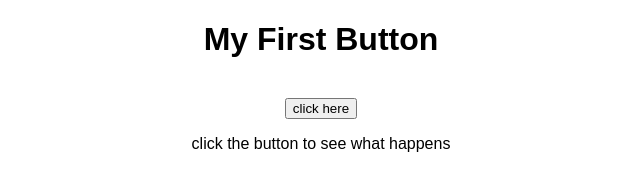
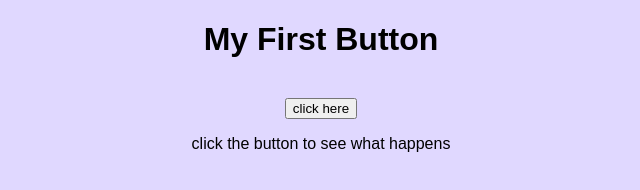
Before and after one commit to ashley3013-sys/hellobutton, a plain HTML site: page index.html in a window 1280 px wide. Shown: the whole page, without its empty margins (319-959 px from the left). Drawn offline with Linux system fonts and the light colour scheme.

Commit message:
Change background color to light purple

```diff
--- a/index.html
+++ b/index.html
@@ -8,7 +8,7 @@
       body {
         font-family: sans-serif;
         text-align: center;
-        background-color: #FFFFFF;
+        background-color: #E0D8FF;
       }
     </style>
   </head>
```
